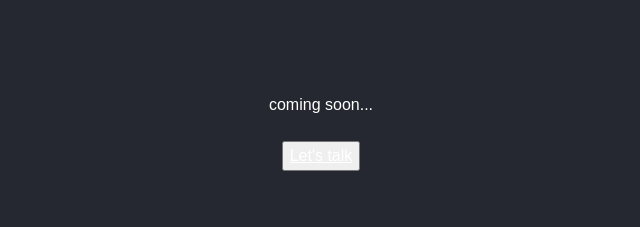
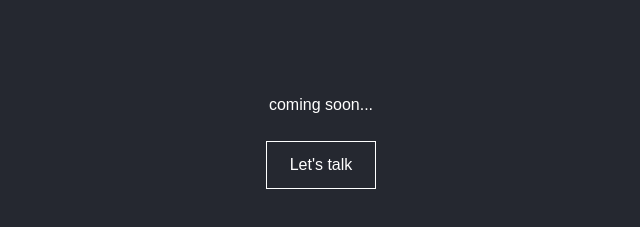
Before and after one commit to evanzio/27lbs, a plain HTML site: page index.html in a window 1280 px wide. Shown: the part 399-626 px from the top of the page, without its empty margins (319-959 px from the left). Drawn offline with Linux system fonts and the light colour scheme.

Commit message:
Improved button to email

```diff
--- a/css/main.scss
+++ b/css/main.scss
@@ -100,11 +100,11 @@
 @import "node_modules/inuit-page/base.page";
 @import "node_modules/inuit-lists/base.lists";
 
-
 /**
  * #OBJECTS
  */
 @import "objects.wrappers.scss";
+@import "node_modules/inuit-buttons/objects.buttons";
 @import "node_modules/inuit-layout/objects.layout";
 @import "node_modules/inuit-media/objects.media";
 @import "node_modules/inuit-list-inline/objects.list-inline";
```
Also changed, not shown: css/main.min.css, 1 other file.
